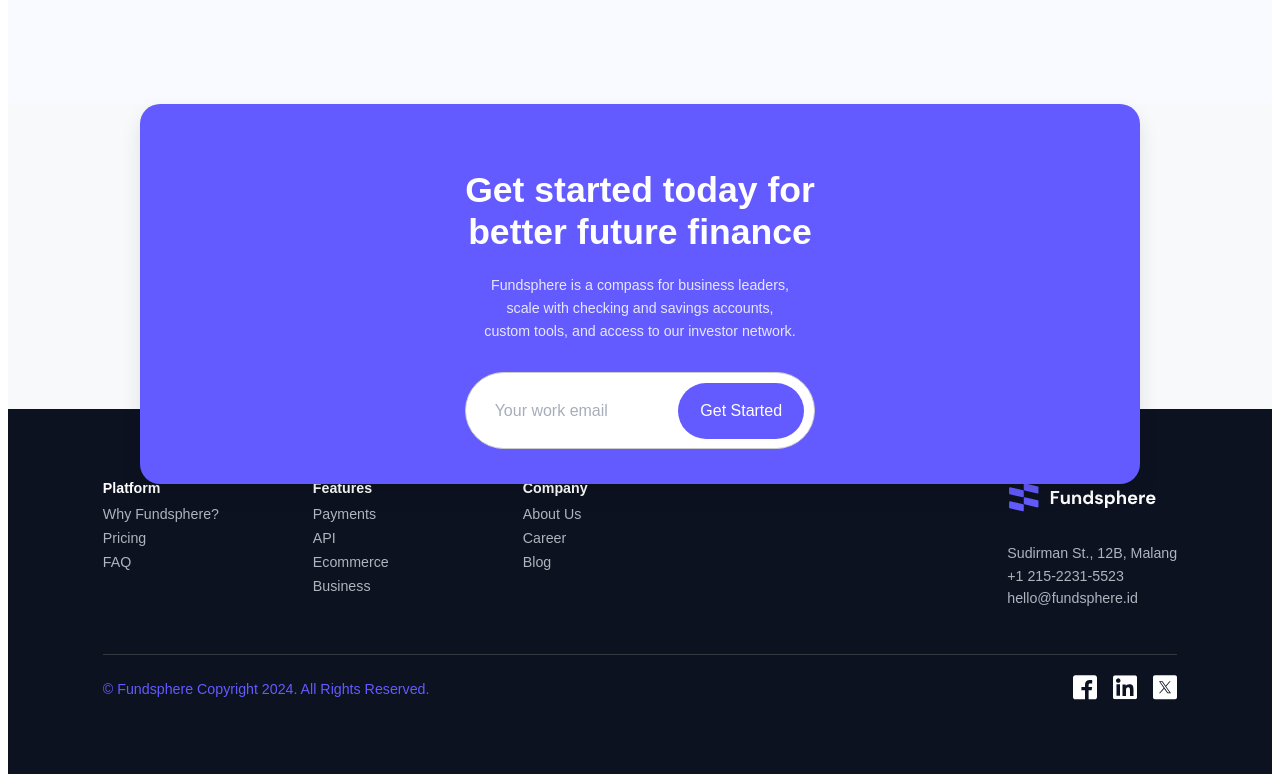
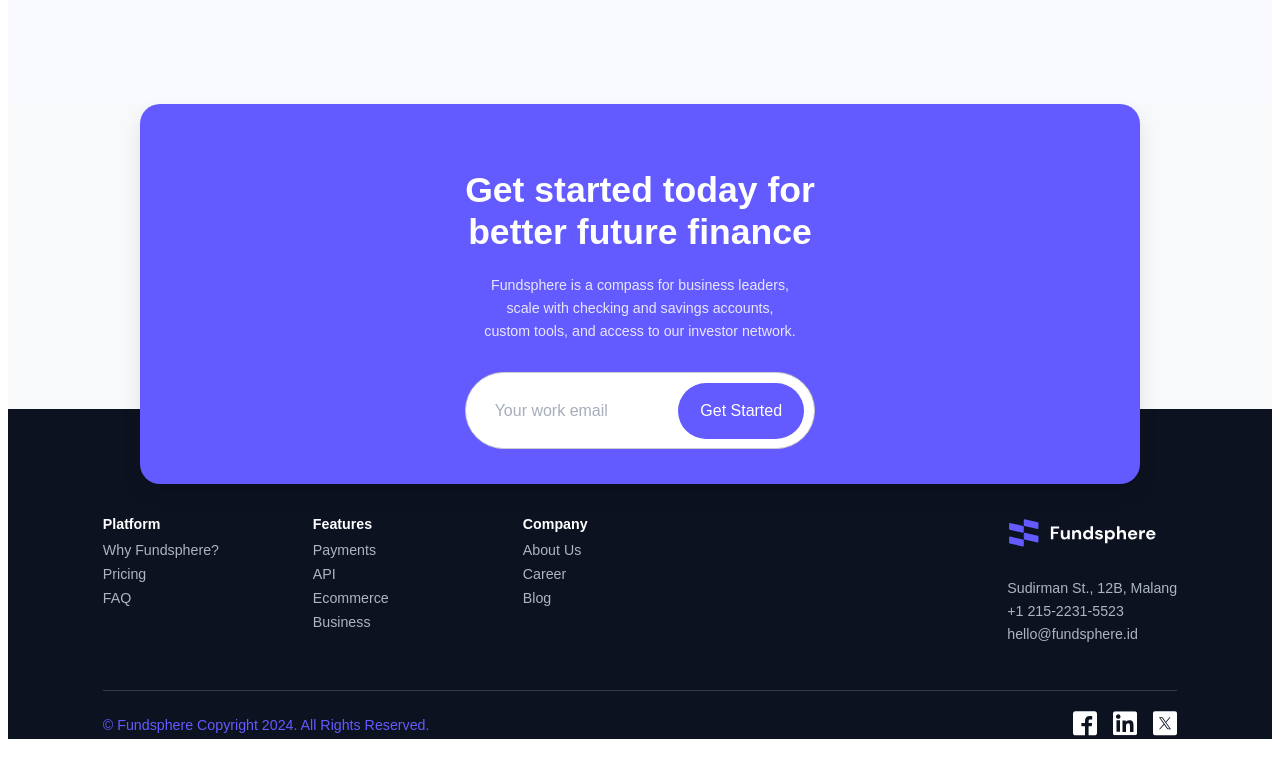
Before and after one commit to F-777/Fundsphere-New, a React (Vite) app: page / in a window 1280 px wide. Shown: the part 5714-6496 px from the top of the page. After the commit the page ends 6461 px from the top, so only its background shows below. Built offline with nearby package versions, Linux system fonts and the light colour scheme; a web font is replaced by a local one.

Commit message:
Update index.css

```diff
--- a/src/index.css
+++ b/src/index.css
@@ -1293,8 +1293,7 @@ input:checked + .slider {
   /* Bagian Footer */
   footer {
     background-color: #0c1220;
-    padding-bottom: 5rem;
-    padding-top: 5rem;
+    padding-top: 7.5rem;
     color: #adb5bd;
     font-family: Arial, sans-serif;
   }
```
